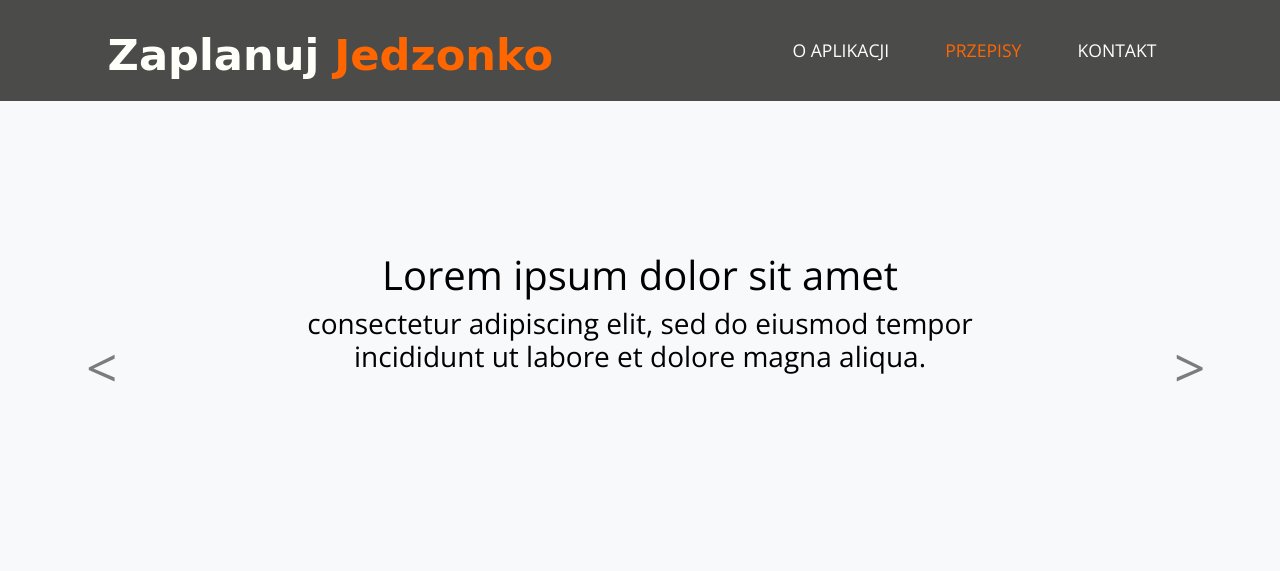
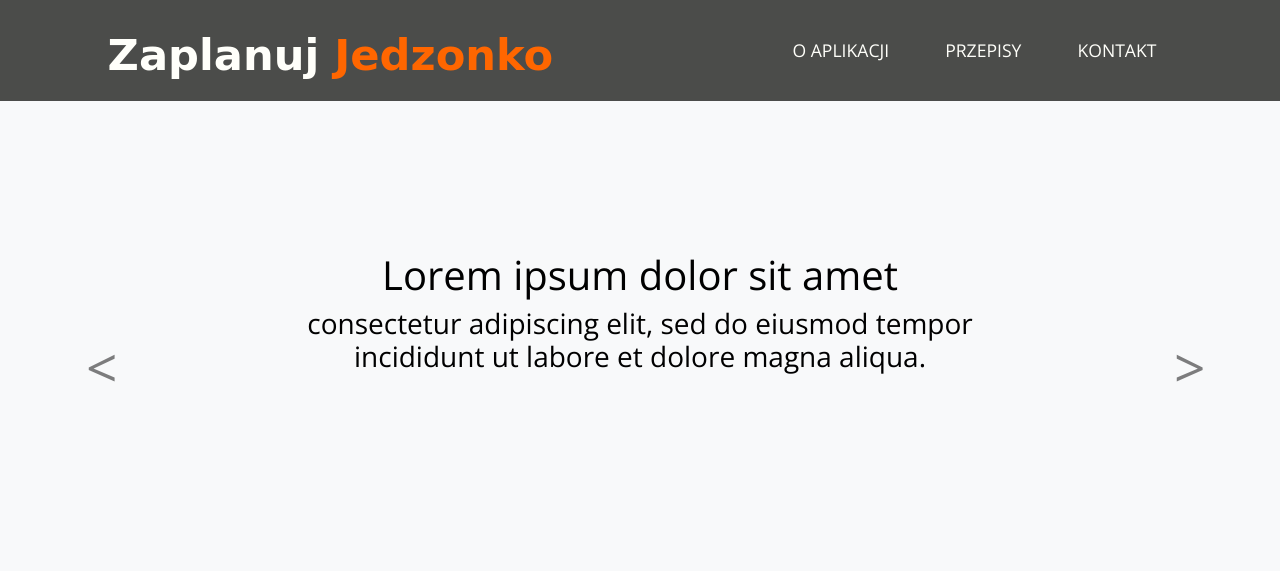
Before and after one commit to JoannaGradowska/CL-ScrumLabProject, a Django app: template jedzonko/templates/index.html in a window 1280 px wide. Shown: the top 571 px of the page. Run offline with Django 3.2, Linux system fonts and the light colour scheme; the template is opened without the code that fills it, so the values that code supplies are empty; some libraries are stand-ins or nearby versions; some web fonts are replaced.

Commit message:
zapomnialem add . znowu, sorry chlopaki

```diff
--- a/jedzonko/templates/index.html
+++ b/jedzonko/templates/index.html
@@ -33,7 +33,7 @@
                     <a class="nav-link" href="#about">o aplikacji</a>
                 </li>
                 <li class="nav-item ml-4">
-                    <a class="nav-link active" href="/recipe/list/">Przepisy</a>
+                    <a class="nav-link disabled" href="/recipe/list/">Przepisy</a>
                 </li>
                 <li class="nav-item ml-4">
                     <a class="nav-link disabled" href="#contact">Kontakt</a>
--- a/jedzonko/views.py
+++ b/jedzonko/views.py
@@ -32,7 +32,7 @@ class RecipeDetails(View):
 class RecipeList(View):
 
     def get(self, request):
-        return HttpResponse('<a href="javascript:history.back()">back</a>')
+        return render(request, 'app-recipes.html')
 
 
 class RecipeAdd(View):
```
